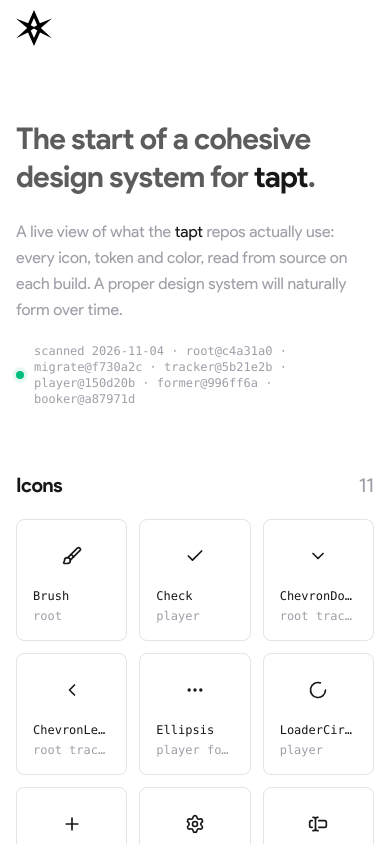
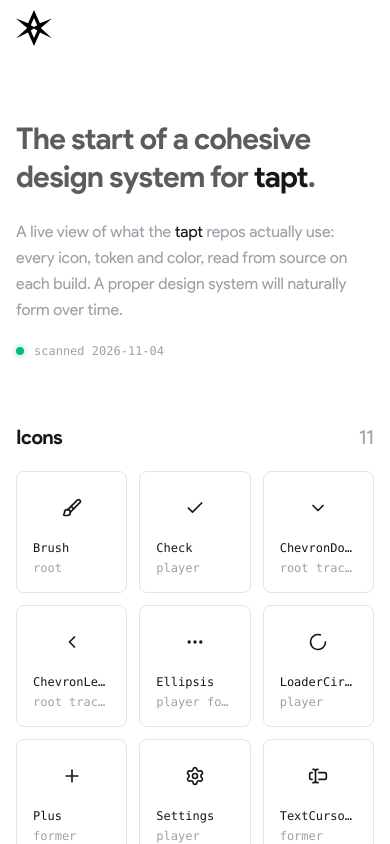
Before and after one commit to prmagana/design, a Next.js app: page / in a window 390 px wide. Shown: the top 844 px of the page. Built offline with nearby package versions, Linux system fonts and the light colour scheme.

Commit message:
Scan line is just the date: the repo shas wrapped into a three-line block on mobile and pulled the dot off its line

```diff
--- a/app/page.tsx
+++ b/app/page.tsx
@@ -6,7 +6,7 @@ import type { System } from "./system";
 
 const data = system as System;
 
-// A status page, not a showcase: what the tapt repos use today, as of the commits in the scan line.
+// A status page, not a showcase: what the tapt repos use today, as of the scan date.
 export default function Home() {
   return (
     <>
@@ -33,8 +33,7 @@ export default function Home() {
               <span className="relative size-2 rounded-full bg-emerald-500" />
             </span>
             <span>
-              scanned {data.scannedAt.slice(0, 10)} ·{" "}
-              {data.repos.map((r) => `${r.name}@${r.sha}`).join(" · ")}
+              scanned {data.scannedAt.slice(0, 10)}
             </span>
           </p>
           <Icons data={data.icons} />
```
